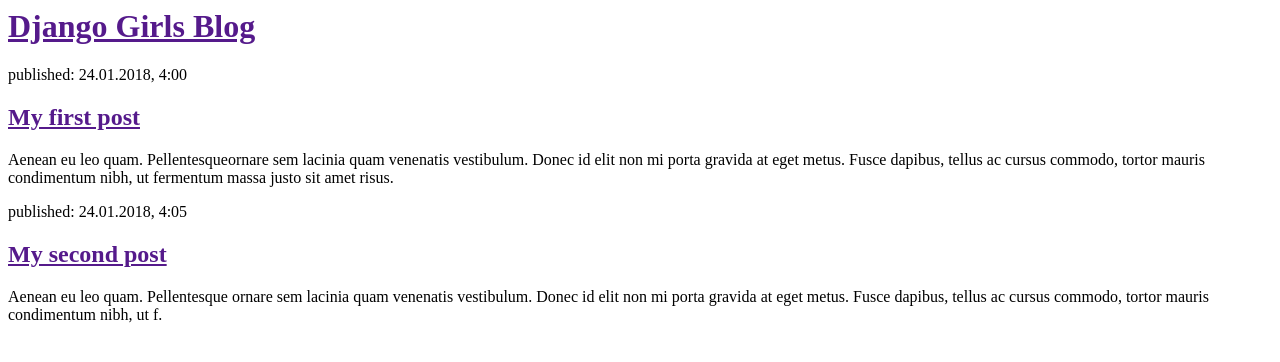
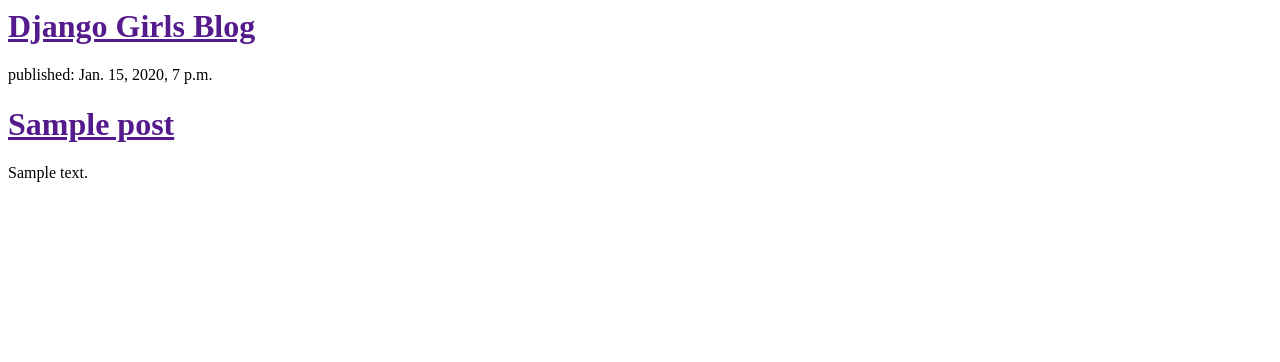
Before and after one commit to gooiljung/Student_developer, a Django app: template Day3/homework2/blog/templates/blog/post_list.html in a window 1280 px wide. Shown: the top 362 px of the page. Run offline with Django 3.2, Linux system fonts and the light colour scheme; the template is opened without the code that fills it: values that come from a table or form of the project are taken from there, others are empty; tables that the repository leaves empty hold one stand-in row (values such as "Sample post").

Commit message:
Djangogirls Part8

```diff
--- a/Day3/homework2/blog/templates/blog/post_list.html
+++ b/Day3/homework2/blog/templates/blog/post_list.html
@@ -6,16 +6,18 @@
         <div>
             <h1><a href="">Django Girls Blog</a></h1>
         </div>
-        <div>
-            <p>published: 24.01.2018, 4:00</p>
-            <h2><a href="">My first post</a> </h2>
-            <p>Aenean eu leo quam. Pellentesqueornare sem lacinia quam venenatis vestibulum. Donec id elit non mi porta gravida at eget metus. Fusce dapibus, tellus ac cursus commodo, tortor mauris condimentum nibh, ut fermentum massa justo sit amet risus.</p>
-        </div>
-        <div>
-            <p>published: 24.01.2018, 4:05</p>
-             <h2><a href="">My second post</a></h2>
-            <p>Aenean eu leo quam. Pellentesque ornare sem lacinia quam venenatis vestibulum. Donec id elit non mi porta gravida at eget metus. Fusce dapibus, tellus ac cursus commodo, tortor mauris condimentum nibh, ut f.</p>
-        </div>
+   {% for post in posts %}
+    <div>
+        <p>published: {{ post.published_date }}</p>
+        <h1><a href="">{{ post.title }}</a></h1>
+        <p>{{ post.text|linebreaksbr }}</p>
+    </div>
+    {% endfor %}
+        <!--<div>-->
+            <!--<p>published: 24.01.2018, 4:05</p>-->
+             <!--<h2><a href="">My second post</a></h2>-->
+            <!--<p>Aenean eu leo quam. Pellentesque ornare sem lacinia quam venenatis vestibulum. Donec id elit non mi porta gravida at eget metus. Fusce dapibus, tellus ac cursus commodo, tortor mauris condimentum nibh, ut f.</p>-->
+        <!--</div>-->
 
     </body>
 </html>
```
